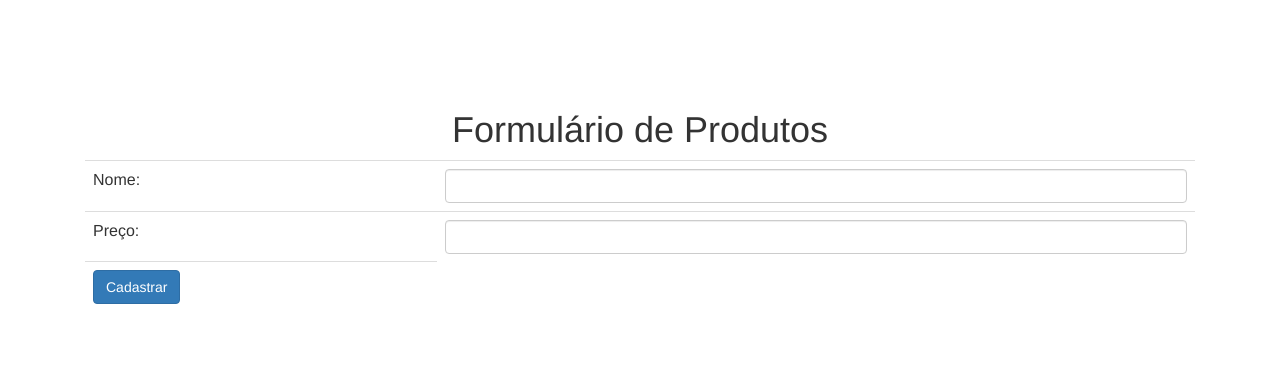
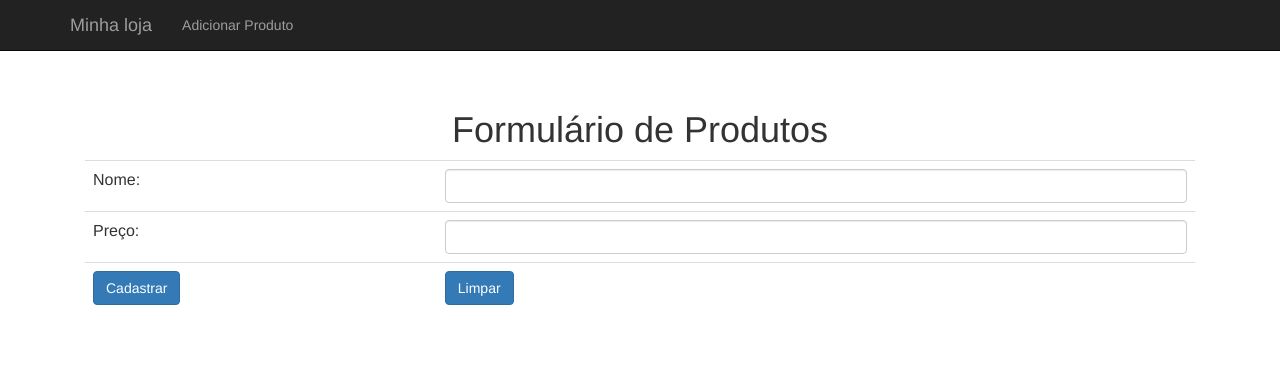
Before and after one commit to joanmelo89/ProgWEB2017.1-FSSS, a PHP site: page /produto-formulario.php in a window 1280 px wide. Shown: the top 372 px of the page. Run offline with PHP 8.4, Linux system fonts and the light colour scheme.

Commit message:
Atualização
Aula

```diff
--- a/adiciona-produto.php
+++ b/adiciona-produto.php
@@ -1,20 +1,23 @@
 <?php include("cabecalho.php");?>
 <?php
 
+//Função para inserir produtos no banco
 function insereProduto($conexao, $nome, $preco){
 	$query = "insert into produtos (nome, preco) values ('{$nome}', {$preco})";
 	return mysqli_query($conexao, $query);
 
 }
-
+//Pega os valores do formulário que vem na URL ("name")
 $nome = $_GET["nome"];
 $preco = $_GET["preco"];
+//Cria conexão com o banco
 $conexao = mysqli_connect('localhost', 'root', '', 'loja');
 
 if(insereProduto($conexao, $nome, $preco)){?>
 	<p class="text-success">Produto <?php echo $nome;?> , <?php echo $preco;?> adicionado com sucesso!</p>
 
 <?php } else{
+//Mensagem de error do SQL
 $msg = mysqli_error($conexao);
 ?>
 <p class="text-danger">O produto <?php $nome ?> não foi adicionado: <?php echo $msg;?></p>
--- a/cabecalho.php
+++ b/cabecalho.php
@@ -1,8 +1,27 @@
 <html>
 <head>
-<meta charset="utf-8">
-<link href="css/bootstrap.css" rel="stylesheet">
-<link href="css/loja.css" rel="stylesheet">
+	<meta charset="utf-8">
+	<title>Minha loja</title>
+	<link href="css/bootstrap.css" rel="stylesheet" type="text/css">
+	<link href="css/loja.css" rel="stylesheet" type="text/css">
+
 </head>
-<div class="container">
-	<div class="principal">
+<body>
+	<div class="navbar navbar-inverse navbar-fixed-top">
+		<div class="container">
+			<div class="navbar-header">
+			<a class="navbar-brand" href="index.php">Minha loja</a>
+
+		</div>
+		<div>
+			<ul class="nav navbar-nav">
+				<li><a href="produto-formulario.php">Adicionar Produto</a></li>
+
+
+			</ul>
+		</div>
+		</div>
+
+	</div>
+	<div class="container">
+		<div class="principal">
--- a/index.php
+++ b/index.php
@@ -1,3 +1,6 @@
-<?php include("cabecalho.php"); ?>
+<?php
+//Inclusão de arquivos PHP em outro arquivo PHP
+include("cabecalho.php");
+?>
 		<h1>Bem-vindo</h1>
 <?php include("rodape.php"); ?>
--- a/produto-formulario.php
+++ b/produto-formulario.php
@@ -1,10 +1,13 @@
-<?php include("cabecalho.php"); ?>
+<?php //Inclusão de arquivos PHP em outro arquivo PHP
+include("cabecalho.php"); ?>
 	<h1>Formulário de Produtos</h1>
+	<!--tag para formulário -->
 	<form action="adiciona-produto.php">
+	<!-- tag de tabela -->
 	<table class="table">
-	<tr>
-	<td>Nome:</td>
-	<td><input class="form-control" type="text" name="nome"></td>
+	<tr><!-- tag de linha -->
+	<td>Nome:</td><!-- coluna -->
+	<td><input class="form-control" type="text" name="nome"><!-- tag de campo de texto --></td>
 	</tr>
 	<tr>
 	<td>Preço:</td>
@@ -12,7 +15,9 @@
 	</tr>
 	<tr>
 	<td><input class="btn btn-primary" type="submit" value="Cadastrar"></td>
+	<td><input class="btn btn-primary" type="reset" value="Limpar"></td>
 	</tr>
+	<!--comentario-->
 	</table>
 	</form>
 <?php include("rodape.php"); ?>
```
